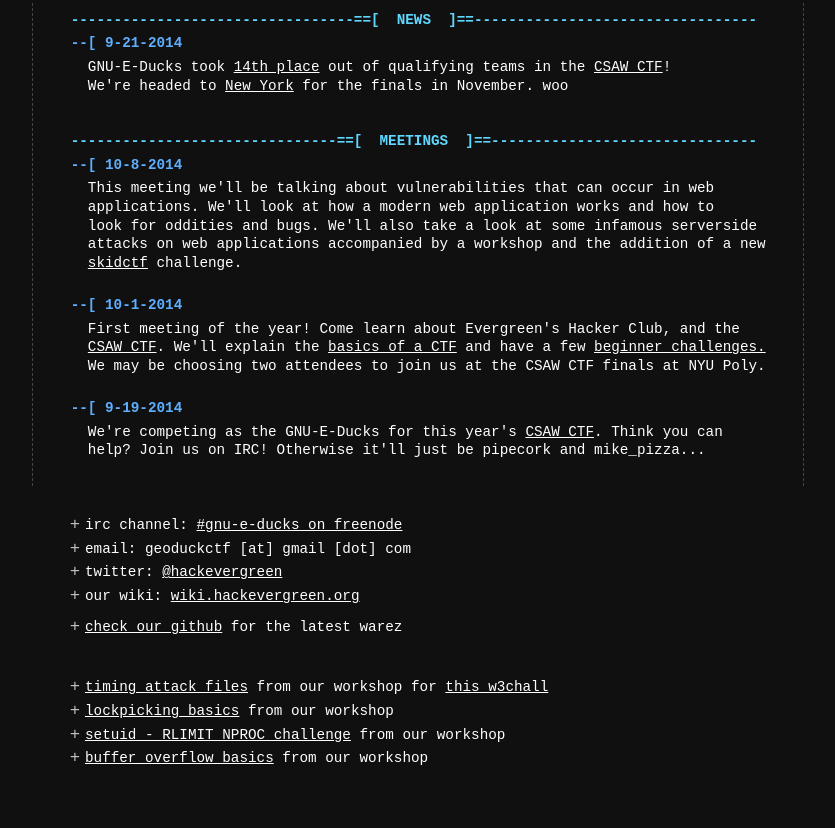
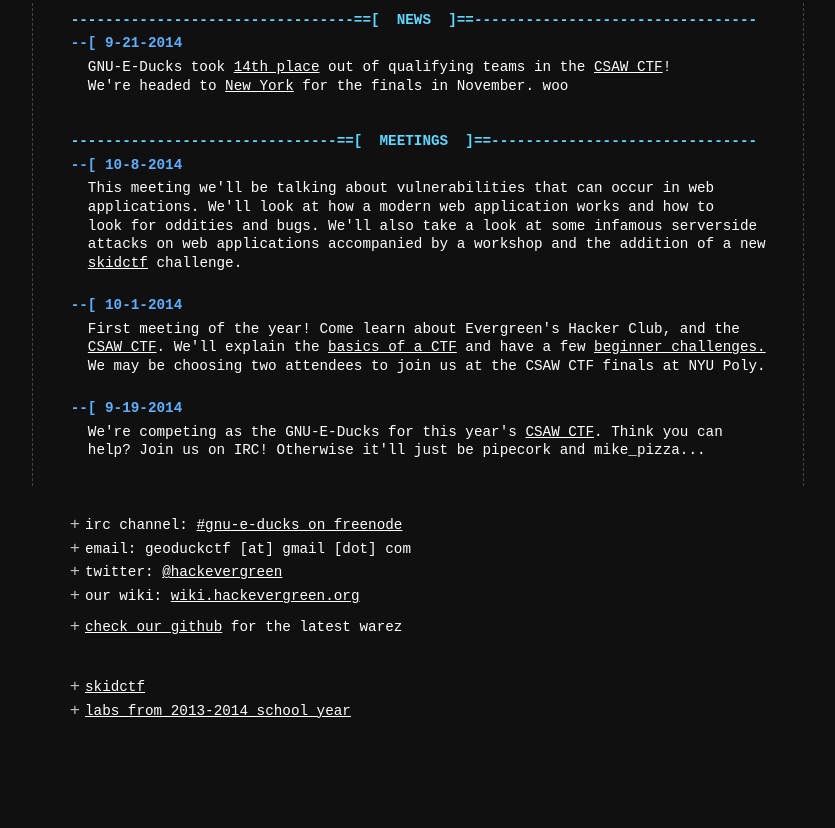
Before and after one commit to hackerclub/homepage, a plain HTML site: page index.html in a window 1280 px wide. Shown: the part 545-1373 px from the top of the page, without its empty margins (222-1057 px from the left). After the commit the page ends 1325 px from the top, so only its background shows below. Drawn offline with Linux system fonts and the light colour scheme.

Commit message:
Update labs link

```diff
--- a/index.html
+++ b/index.html
@@ -122,10 +122,8 @@
   <li><a href="http://github.com/hackerclub">check our github</a> for the latest warez</li>
 </ul>
 <ul>
-  <li><a href="https://github.com/hackerclub/labs/tree/master/timing-attack">timing attack files</a> from our workshop for <a href="http://temporal.hacking.w3challs.com/administration.php">this w3chall</a></li>
-  <li><a href="https://github.com/hackerclub/labs/blob/master/lockpicking/README.md">lockpicking basics</a> from our workshop</li>
-  <li><a href="labs/setuidchal">setuid - RLIMIT_NPROC challenge</a> from our workshop</li>
-  <li><a href="labs/bufbasics">buffer overflow basics</a> from our workshop</li>
+  <li><a href="http://ctf.hackevergreen.org">skidctf</a></li>
+  <li><a href="./labs/13-14/">labs from 2013-2014 school year</a></li>
 </ul>
     </pre>  <!-- .links -->
   </div>  <!-- .readme -->
```
